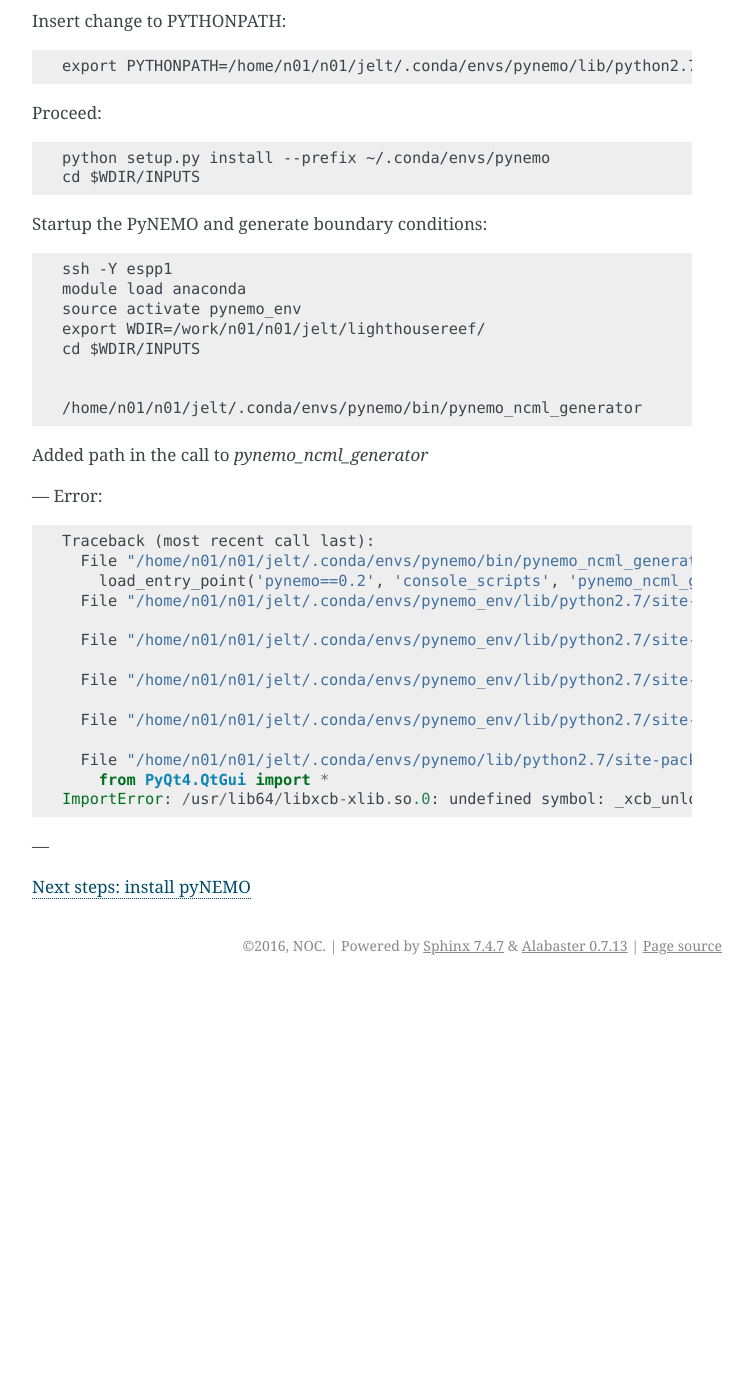
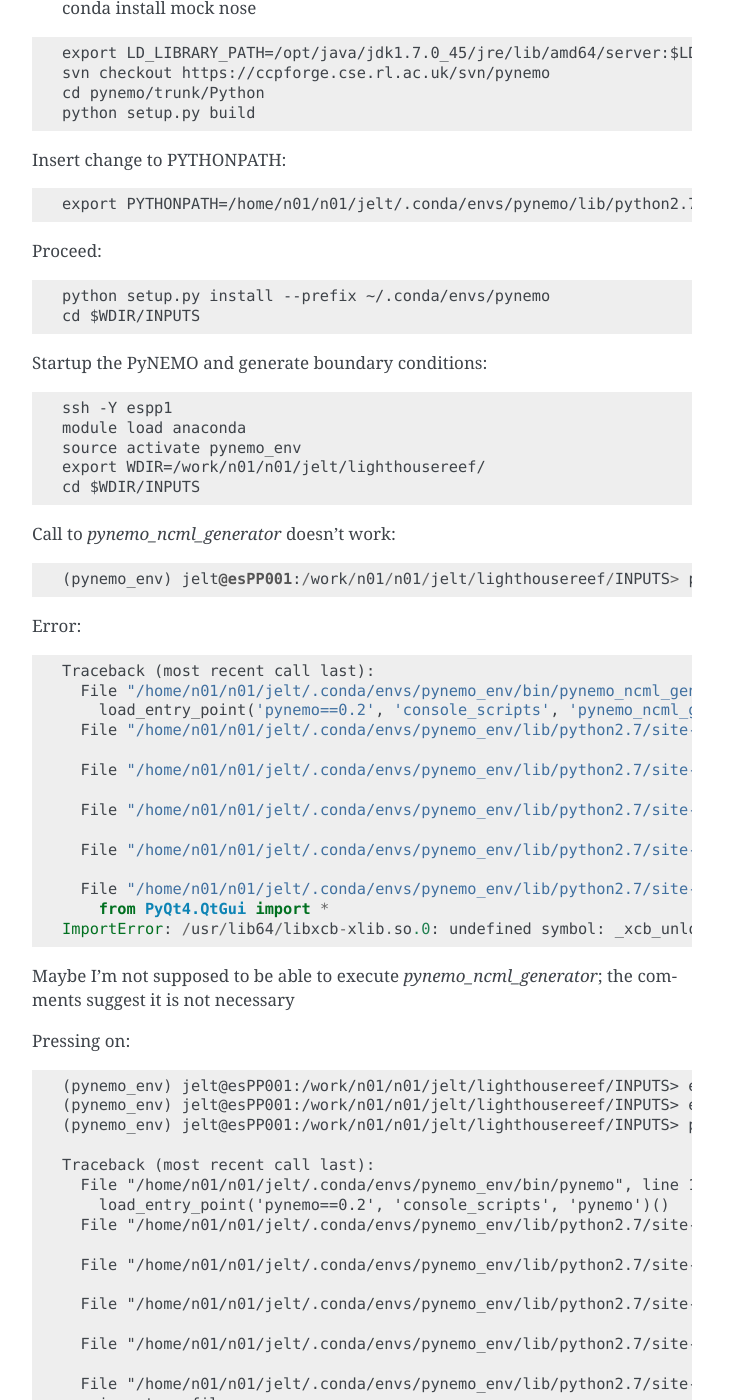
Before and after one commit to NOC-MSM/SEAsia, a Sphinx documentation site: the page built from docs/source/SEAsia.rst, in a window 1280 px wide and 1400 px high, scrolled down 5987 px. Shown: the whole window, without its empty margins (388-1141 px from the left). Built offline with Sphinx 7.4.7, drawn with Linux system fonts in a browser that asks for light colours; before the commit the page ends 6972 px from its top, so only the background shows below that; some of the changed text lies outside the part shown.

```diff
--- a/docs/source/SEAsia.rst
+++ b/docs/source/SEAsia.rst
@@ -280,6 +282,11 @@ install PyNEMO (**Note need to use https://ccpforge.cse.rl.ac.uk**)::
   conda install -c https://conda.anaconda.org/srikanthnagella seawater
   conda install -c https://conda.anaconda.org/srikanthnagella thredds_crawler
   conda install -c https://conda.anaconda.org/srikanthnagella pyjnius
+
+New *(18 Feb 2017)*::
+  conda install mock nose
+::
+
   export LD_LIBRARY_PATH=/opt/java/jdk1.7.0_45/jre/lib/amd64/server:$LD_LIBRARY_PATH
   svn checkout https://ccpforge.cse.rl.ac.uk/svn/pynemo
   cd pynemo/trunk/Python
@@ -302,17 +309,39 @@ Startup the PyNEMO and generate boundary conditions::
   export WDIR=/work/n01/n01/jelt/lighthousereef/
   cd $WDIR/INPUTS
 
+Call to `pynemo_ncml_generator` doesn't work::
 
-  /home/n01/n01/jelt/.conda/envs/pynemo/bin/pynemo_ncml_generator
+  (pynemo_env) jelt@esPP001:/work/n01/n01/jelt/lighthousereef/INPUTS> pynemo_ncml_generator
 
-Added path in the call to `pynemo_ncml_generator`
-
----
 Error::
 
+ Traceback (most recent call last):
+   File "/home/n01/n01/jelt/.conda/envs/pynemo_env/bin/pynemo_ncml_generator", line 11, in <module>
+     load_entry_point('pynemo==0.2', 'console_scripts', 'pynemo_ncml_generator')()
+   File "/home/n01/n01/jelt/.conda/envs/pynemo_env/lib/python2.7/site-packages/setuptools-27.2.0-py2.7.egg/pkg_resources/__init__.py", line 565, in load_entry_point
+
+   File "/home/n01/n01/jelt/.conda/envs/pynemo_env/lib/python2.7/site-packages/setuptools-27.2.0-py2.7.egg/pkg_resources/__init__.py", line 2598, in load_entry_point
+
+   File "/home/n01/n01/jelt/.conda/envs/pynemo_env/lib/python2.7/site-packages/setuptools-27.2.0-py2.7.egg/pkg_resources/__init__.py", line 2258, in load
+
+   File "/home/n01/n01/jelt/.conda/envs/pynemo_env/lib/python2.7/site-packages/setuptools-27.2.0-py2.7.egg/pkg_resources/__init__.py", line 2264, in resolve
+
+   File "/home/n01/n01/jelt/.conda/envs/pynemo_env/lib/python2.7/site-packages/pynemo-0.2-py2.7.egg/pynemo/pynemo_ncml_generator.py", line 10, in <module>
+     from PyQt4.QtGui import *
+ ImportError: /usr/lib64/libxcb-xlib.so.0: undefined symbol: _xcb_unlock_io
+
+
+Maybe I'm not supposed to be able to execute `pynemo_ncml_generator`; the comments suggest it is not necessary
+
+Pressing on::
+
+  (pynemo_env) jelt@esPP001:/work/n01/n01/jelt/lighthousereef/INPUTS> export LD_LIBRARY_PATH=/opt/java/jdk1.7.0_45/jre/lib/amd64/server:$LD_LIBRARY_PATH
+  (pynemo_env) jelt@esPP001:/work/n01/n01/jelt/lighthousereef/INPUTS> export PYTHONPATH=~/.conda/envs/pynemo_env/lib/python2.7/site-packages:$PYTHONPATH
+  (pynemo_env) jelt@esPP001:/work/n01/n01/jelt/lighthousereef/INPUTS> pynemo -g -s namelist.bdy
+
   Traceback (most recent call last):
-    File "/home/n01/n01/jelt/.conda/envs/pynemo/bin/pynemo_ncml_generator", line 11, in <module>
-      load_entry_point('pynemo==0.2', 'console_scripts', 'pynemo_ncml_generator')()
+    File "/home/n01/n01/jelt/.conda/envs/pynemo_env/bin/pynemo", line 11, in <module>
+      load_entry_point('pynemo==0.2', 'console_scripts', 'pynemo')()
     File "/home/n01/n01/jelt/.conda/envs/pynemo_env/lib/python2.7/site-packages/setuptools-27.2.0-py2.7.egg/pkg_resources/__init__.py", line 565, in load_entry_point
 
     File "/home/n01/n01/jelt/.conda/envs/pynemo_env/lib/python2.7/site-packages/setuptools-27.2.0-py2.7.egg/pkg_resources/__init__.py", line 2598, in load_entry_point
@@ -321,12 +350,25 @@ Error::
 
     File "/home/n01/n01/jelt/.conda/envs/pynemo_env/lib/python2.7/site-packages/setuptools-27.2.0-py2.7.egg/pkg_resources/__init__.py", line 2264, in resolve
 
-    File "/home/n01/n01/jelt/.conda/envs/pynemo/lib/python2.7/site-packages/pynemo-0.2-py2.7.egg/pynemo/pynemo_ncml_generator.py", line 10, in <module>
-      from PyQt4.QtGui import *
-  ImportError: /usr/lib64/libxcb-xlib.so.0: undefined symbol: _xcb_unlock_io
+    File "/home/n01/n01/jelt/.conda/envs/pynemo_env/lib/python2.7/site-packages/pynemo-0.2-py2.7.egg/pynemo/pynemo_exe.py", line 8, in <module>
+      import profile
+    File "/home/n01/n01/jelt/.conda/envs/pynemo_env/lib/python2.7/site-packages/pynemo-0.2-py2.7.egg/pynemo/profile.py", line 22, in <module>
+      import numpy as np
+    File "/home/n01/n01/jelt/.conda/envs/pynemo_env/lib/python2.7/site-packages/numpy/__init__.py", line 170, in <module>
+      from . import add_newdocs
+    File "/home/n01/n01/jelt/.conda/envs/pynemo_env/lib/python2.7/site-packages/numpy/add_newdocs.py", line 13, in <module>
+      from numpy.lib import add_newdoc
+    File "/home/n01/n01/jelt/.conda/envs/pynemo_env/lib/python2.7/site-packages/numpy/lib/__init__.py", line 18, in <module>
+      from .polynomial import *
+    File "/home/n01/n01/jelt/.conda/envs/pynemo_env/lib/python2.7/site-packages/numpy/lib/polynomial.py", line 19, in <module>
+      from numpy.linalg import eigvals, lstsq, inv
+    File "/home/n01/n01/jelt/.conda/envs/pynemo_env/lib/python2.7/site-packages/numpy/linalg/__init__.py", line 51, in <module>
+      from .linalg import *
+    File "/home/n01/n01/jelt/.conda/envs/pynemo_env/lib/python2.7/site-packages/numpy/linalg/linalg.py", line 29, in <module>
+      from numpy.linalg import lapack_lite, _umath_linalg
+  ImportError: libgfortran.so.1: cannot open shared object file: No such file or directory
 
-
-
+Hmm things are not working as I'd hoped
 
 ---
 
```
Also changed, not shown: other parts of docs/source/SEAsia.rst (+2 -0 lines), 5 other files.
